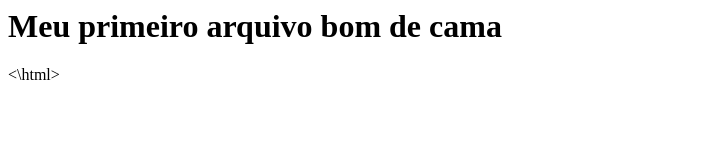
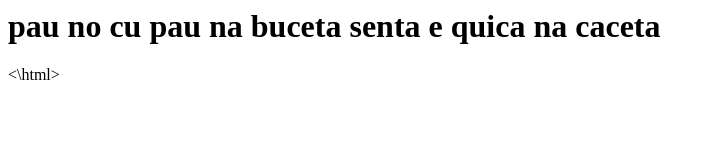
Before and after one commit to kemi-e-ati/bom.de.cama, a plain HTML site: page index.html in a window 1280 px wide. Shown: the whole page, without its empty margins (0-715 px from the left). Drawn offline with Linux system fonts and the light colour scheme.

Commit message:
Update index.html

```diff
--- a/index.html
+++ b/index.html
@@ -1,3 +1,3 @@
 <html>
-        <h1> Meu primeiro arquivo bom de cama </h1>
+        <h1> pau no cu pau na buceta senta e quica na caceta </h1>
 <\html>
```
